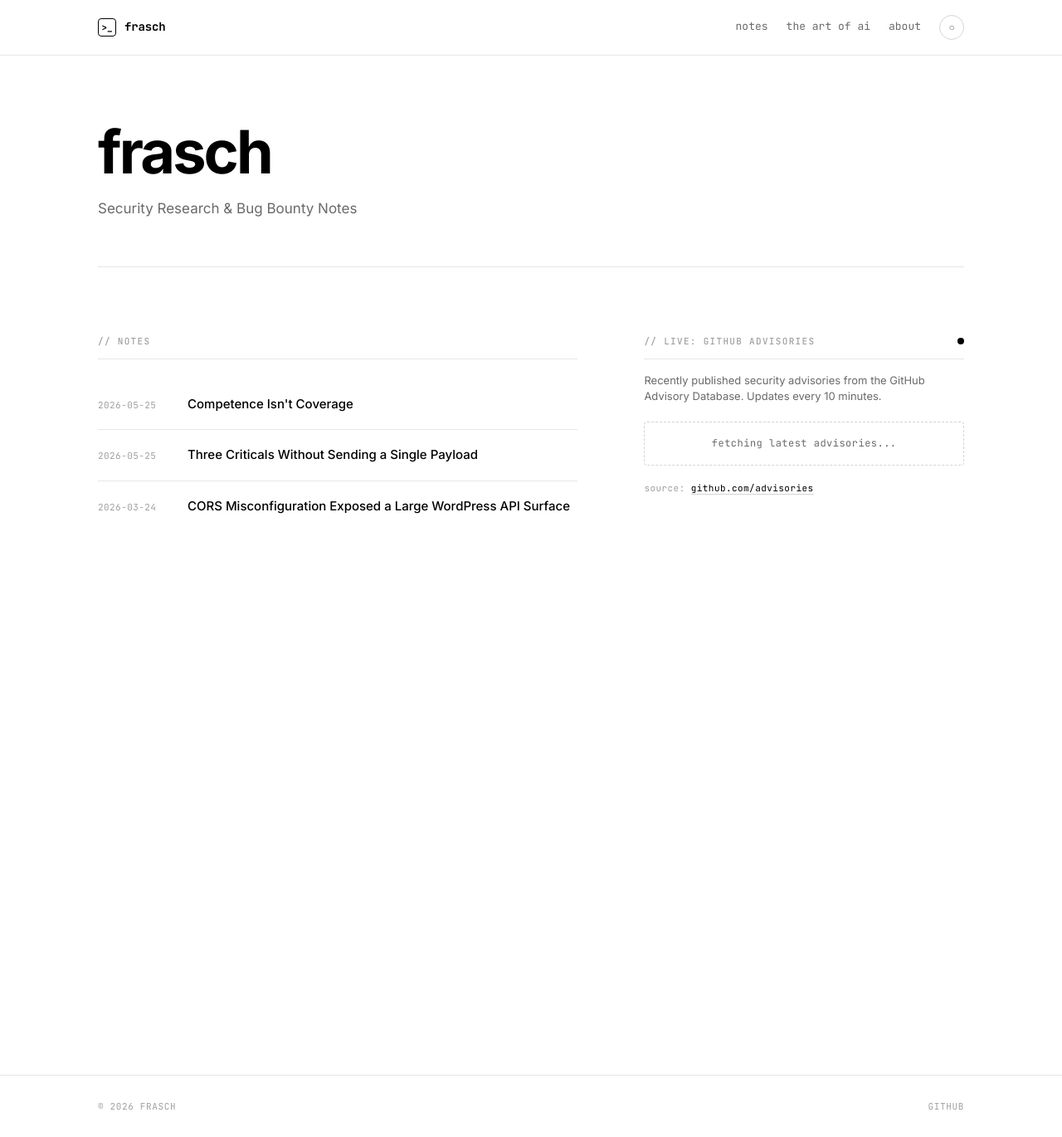
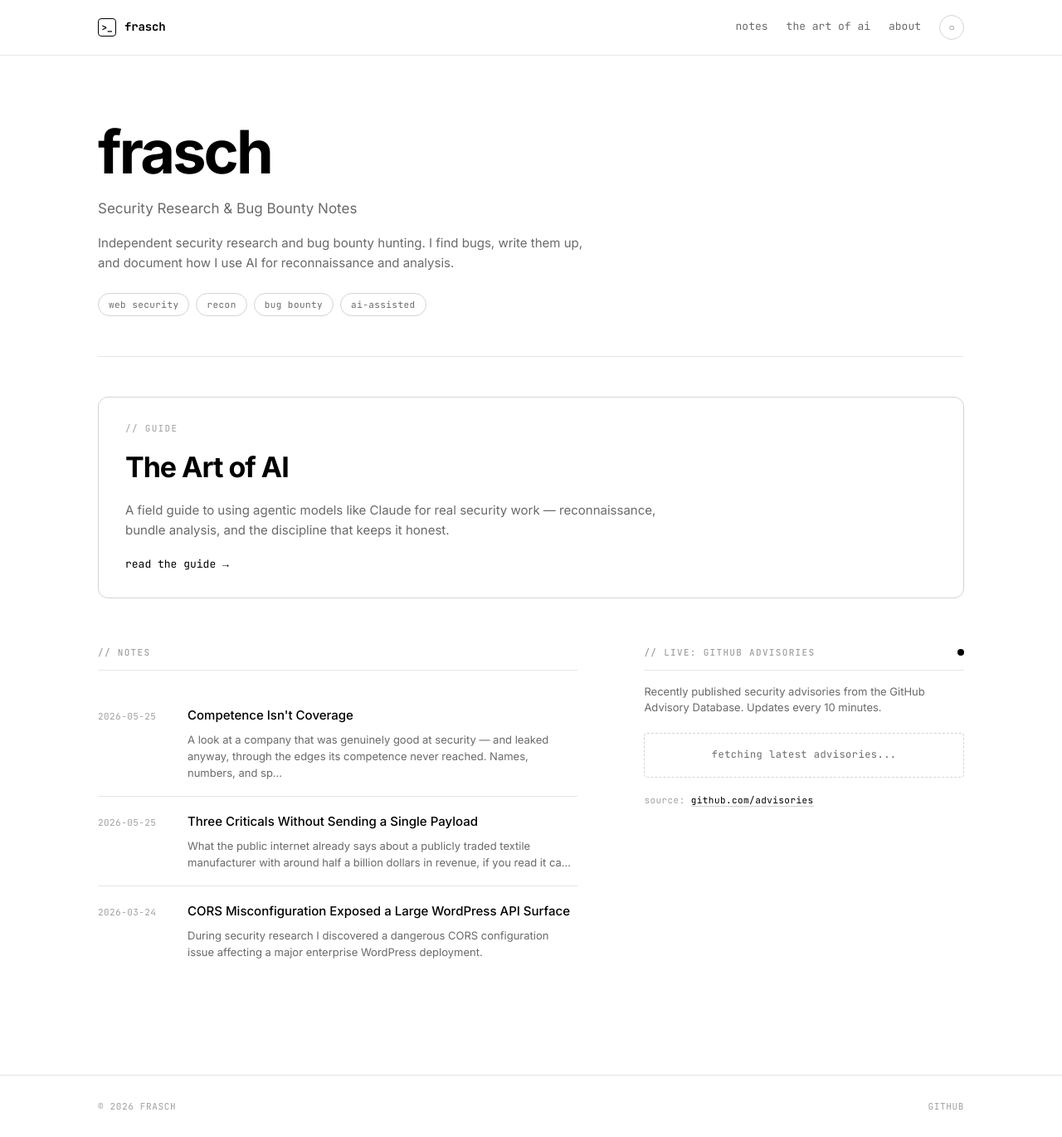
Before and after one commit to whoisfrasch/frasch, a Jekyll site: the page built from index.html, in a window 1280 px wide and 1370 px high. Shown: the whole window at 83% size. Built offline with Jekyll 4.4.1, drawn with Linux system fonts in a browser that asks for light colours.

Commit message:
Flesh out the homepage
Add a bio line and focus chips to the hero, a "The Art of AI" feature
card linking to the guide, and one-line excerpts (post descriptions)
under each note in the list. Restructure the post item into a date
column plus a stacked title/excerpt body.

https://claude.ai/code/session_01JnCHEM12RkD4vKYenVDfaD

```diff
--- a/assets/css/style.css
+++ b/assets/css/style.css
@@ -303,8 +303,8 @@ code, pre, .mono {
 
 /* HERO */
 .hero {
-  margin-bottom: 80px;
-  padding-bottom: 56px;
+  margin-bottom: 48px;
+  padding-bottom: 48px;
   border-bottom: 1px solid var(--line);
 }
 .hero h1 {
@@ -322,6 +322,80 @@ code, pre, .mono {
   max-width: 56ch;
   line-height: 1.5;
 }
+.hero-bio {
+  margin-top: 16px;
+  color: var(--fg-dim);
+  font-size: 15px;
+  max-width: 62ch;
+  line-height: 1.6;
+}
+.hero-chips {
+  list-style: none;
+  display: flex;
+  flex-wrap: wrap;
+  gap: 8px;
+  margin-top: 24px;
+}
+.hero-chips li {
+  font-family: 'JetBrains Mono', monospace;
+  font-size: 11px;
+  color: var(--fg-dim);
+  border: 1px solid var(--line-strong);
+  border-radius: 999px;
+  padding: 4px 12px;
+  letter-spacing: 0.04em;
+}
+
+/* FEATURE CARD */
+.feature-card {
+  display: block;
+  border: 1px solid var(--line-strong);
+  border-radius: 12px;
+  padding: 28px 32px;
+  margin-bottom: 56px;
+  text-decoration: none;
+  border-bottom: 1px solid var(--line-strong);
+  color: inherit;
+  transition: border-color 200ms ease, transform 200ms ease, background 200ms ease;
+}
+.feature-card:hover {
+  border-color: var(--fg);
+  transform: translateY(-2px);
+  background: var(--bg-2);
+}
+.feature-tag {
+  display: block;
+  font-family: 'JetBrains Mono', monospace;
+  font-size: 11px;
+  text-transform: uppercase;
+  letter-spacing: 0.12em;
+  color: var(--fg-mute);
+}
+.feature-title {
+  display: block;
+  font-family: 'Inter', sans-serif;
+  font-size: clamp(24px, 4vw, 34px);
+  font-weight: 700;
+  letter-spacing: -0.03em;
+  color: var(--fg);
+  margin-top: 10px;
+}
+.feature-desc {
+  display: block;
+  color: var(--fg-dim);
+  font-size: 15px;
+  line-height: 1.6;
+  margin-top: 12px;
+  max-width: 72ch;
+}
+.feature-cta {
+  display: inline-block;
+  margin-top: 18px;
+  font-family: 'JetBrains Mono', monospace;
+  font-size: 13px;
+  color: var(--fg);
+}
+.feature-card:hover .feature-cta { text-decoration: underline; text-underline-offset: 4px; }
 
 /* GRID */
 .grid-2col {
@@ -375,7 +449,6 @@ code, pre, .mono {
   padding: 18px 0;
   border-bottom: 1px solid var(--line);
   font-size: 15px;
-  flex-wrap: wrap;
   transition: padding 200ms ease;
 }
 .post-item:hover { padding-left: 6px; }
@@ -386,14 +459,25 @@ code, pre, .mono {
   color: var(--fg-mute);
   letter-spacing: 0.04em;
   min-width: 90px;
+  flex-shrink: 0;
 }
-.post-item a {
+.post-item-body {
+  flex: 1;
+  display: flex;
+  flex-direction: column;
+  gap: 6px;
+}
+.post-item-body a {
   color: var(--fg);
-  flex: 1;
   font-weight: 500;
   border-bottom: none;
 }
-.post-item a:hover { color: var(--fg); border-bottom: none; text-decoration: underline; text-underline-offset: 4px; }
+.post-item-body a:hover { color: var(--fg); border-bottom: none; text-decoration: underline; text-underline-offset: 4px; }
+.post-excerpt {
+  font-size: 13px;
+  color: var(--fg-dim);
+  line-height: 1.55;
+}
 
 /* ============================================================
    LIVE FEED
--- a/index.html
+++ b/index.html
@@ -6,7 +6,21 @@ title: Notes
 <section class="hero">
   <h1>{{ site.title }}</h1>
   <p class="tagline">{{ site.tagline }}</p>
+  <p class="hero-bio">Independent security research and bug bounty hunting. I find bugs, write them up, and document how I use AI for reconnaissance and analysis.</p>
+  <ul class="hero-chips">
+    <li>web security</li>
+    <li>recon</li>
+    <li>bug bounty</li>
+    <li>ai-assisted</li>
+  </ul>
 </section>
+
+<a class="feature-card" href="{{ '/art-of-ai/' | relative_url }}">
+  <span class="feature-tag">// guide</span>
+  <span class="feature-title">The Art of AI</span>
+  <span class="feature-desc">A field guide to using agentic models like Claude for real security work — reconnaissance, bundle analysis, and the discipline that keeps it honest.</span>
+  <span class="feature-cta">read the guide &rarr;</span>
+</a>
 
 <div class="grid-2col">
   <section class="posts-col">
@@ -18,7 +32,12 @@ title: Notes
         {% for post in site.posts limit: 10 %}
           <li class="post-item">
             <time datetime="{{ post.date | date_to_xmlschema }}">{{ post.date | date: "%Y-%m-%d" }}</time>
-            <a href="{{ post.url | relative_url }}">{{ post.title }}</a>
+            <div class="post-item-body">
+              <a href="{{ post.url | relative_url }}">{{ post.title }}</a>
+              {% if post.description %}
+                <p class="post-excerpt">{{ post.description | strip_html | truncate: 150 }}</p>
+              {% endif %}
+            </div>
           </li>
         {% endfor %}
       </ul>
```
